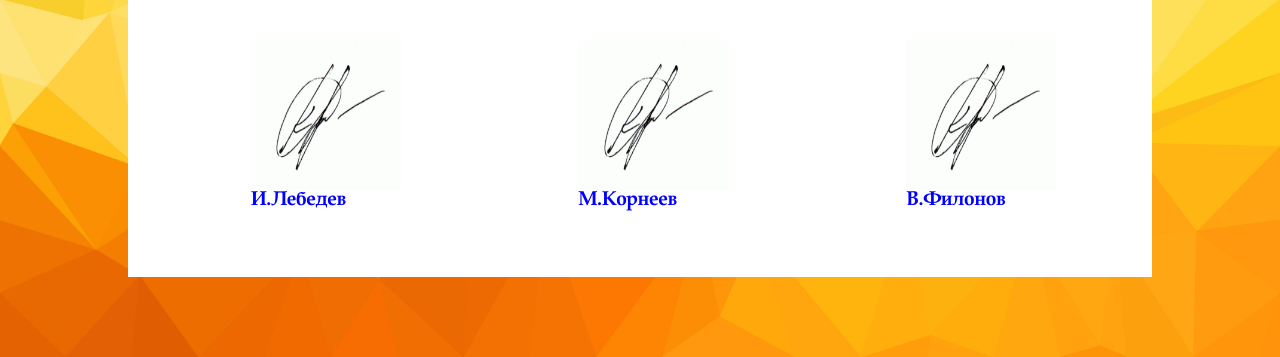
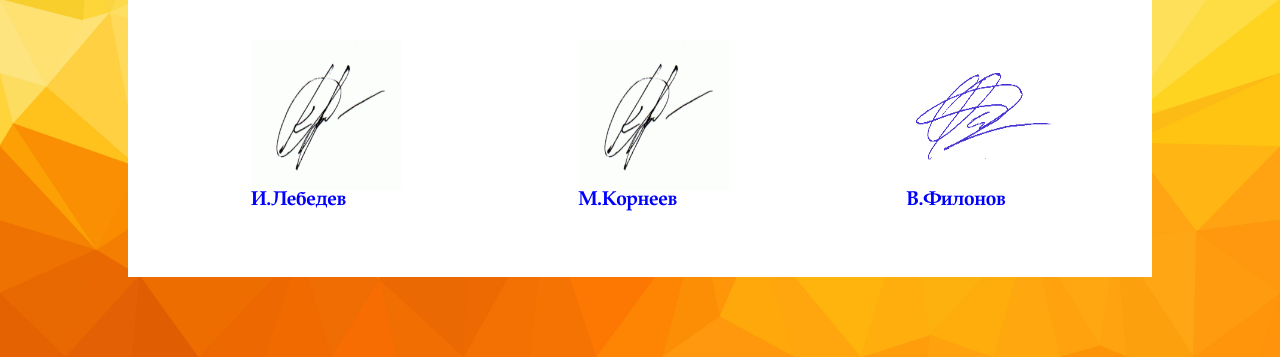
Before and after one commit to sergiishevchenko/pdf-converter, a Django app: template converter/templates/diploma.html in a window 1280 px wide. Shown: the part 443-800 px from the top of the page. Run offline with Django 3.2, Linux system fonts and the light colour scheme; the template is opened without the code that fills it, so the values that code supplies are empty.

Commit message:
signature Филонов

```diff
--- a/converter/templates/diploma.html
+++ b/converter/templates/diploma.html
@@ -32,7 +32,7 @@
                         <div class="diploma-signatures__item-text">М.Корнеев</div>
                     </div>
                     <div class="diploma-signatures__item">
-                        <img src="http://127.0.0.1:8000/static/img/sign.gif" style="width: 150px; height: 150px;">
+                        <img src="http://127.0.0.1:8000/static/img/Филонов.png" style="width: 150px; height: 150px;">
                         <div class="diploma-signatures__item-text">В.Филонов</div>
                     </div>
                 </div>
```
Also changed, not shown: converter/static/img/Филонов.png (added).
